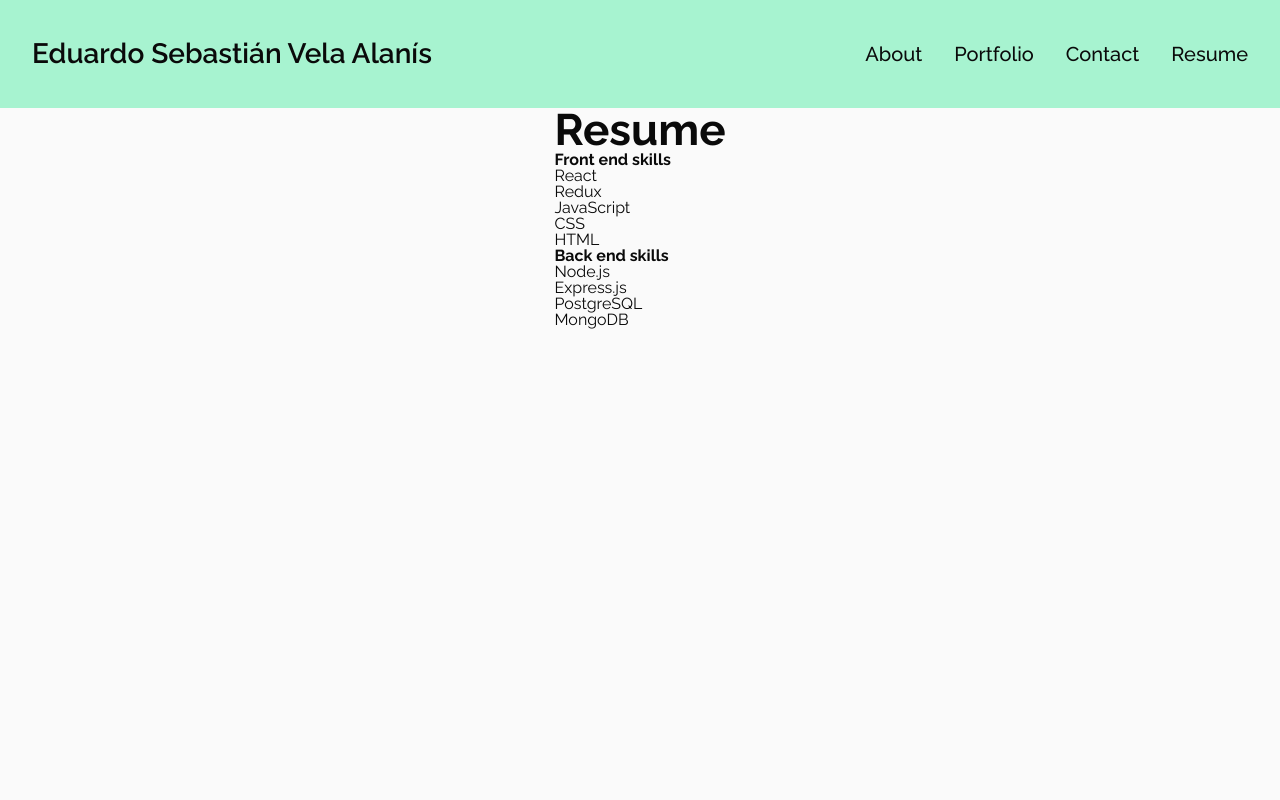
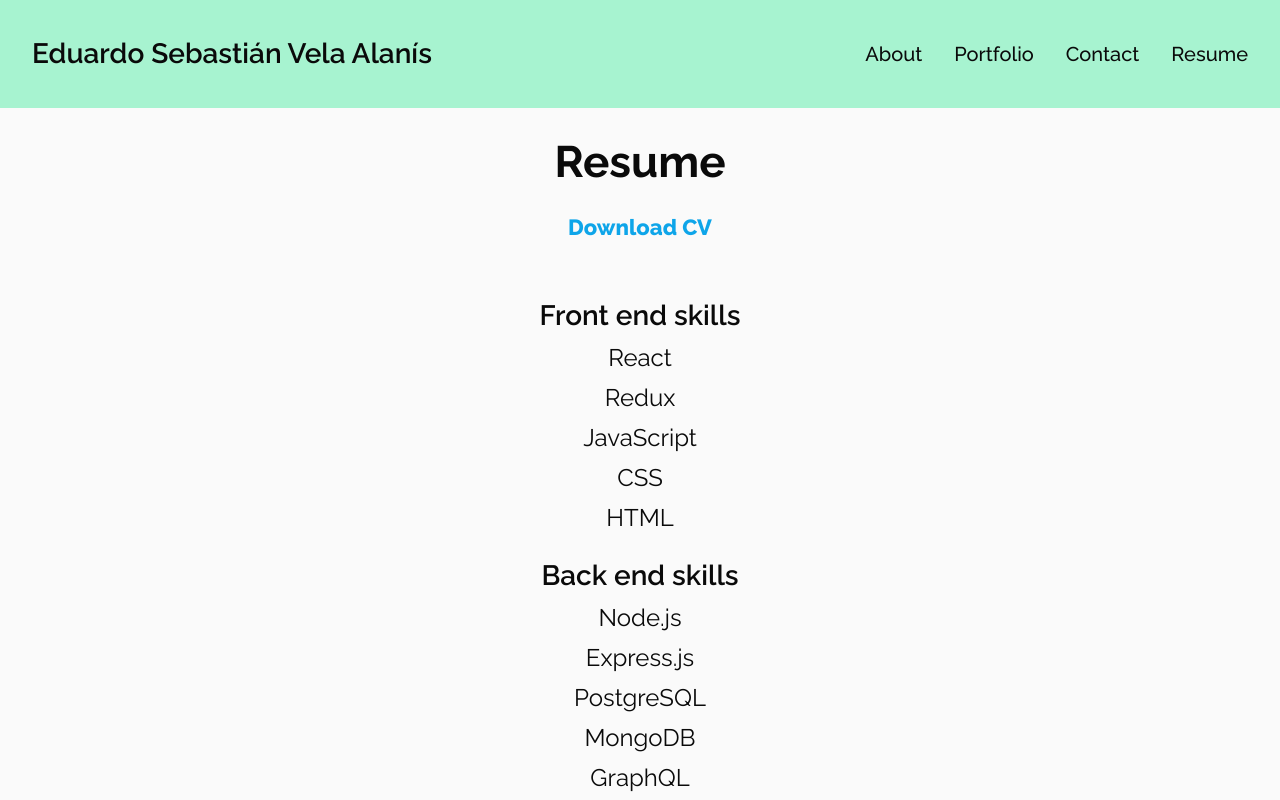
Before and after one commit to eduardoVela2022/react-portfolio, a React (Vite) app: page /resume in a window 1280 px wide. Shown: the top 800 px of the page. Built offline with nearby package versions, Linux system fonts and the light colour scheme.

Commit message:
Added style to the resume page, and added an anchor element to download my CV.

```diff
--- a/src/App.css
+++ b/src/App.css
@@ -44,8 +44,8 @@
   font-size: 2.75rem;
 }
 
-/* About Page Container */
-.about-page-container {
+/* Content Container */
+.content-container {
   display: flex;
   flex-direction: column;
   align-items: center;
@@ -54,12 +54,50 @@
   width: 75dvw;
 }
 
-.about-page-container img {
+/* About Page Profile Image */
+.about-page-profile-image {
   max-width: 16rem;
   border-radius: 25px;
 }
 
-.about-page-container p {
+/* About Page Paragraph */
+.about-page-paragraph {
   text-align: justify;
   line-height: 1.5;
 }
+
+/* Resume Download Link */
+.resume-download-link {
+  font-size: 1.375rem;
+  font-weight: 800;
+  margin-bottom: 2rem;
+  color: #0ea5e9;
+  transition: color 0.5s ease;
+}
+
+.resume-download-link:hover {
+  color: #38bdf8;
+}
+
+/* Resume Skill List */
+.resume-skill-list {
+  display: flex;
+  flex-direction: column;
+  gap: 1rem;
+}
+
+.resume-skill-list h3 {
+  font-size: 1.75rem;
+  font-weight: 600;
+}
+
+.resume-skill-list ul {
+  display: flex;
+  flex-direction: column;
+  align-items: center;
+  gap: 1rem;
+}
+
+.resume-skill-list li {
+  font-size: 1.5rem;
+}
--- a/src/components/ResumeSkillList.jsx
+++ b/src/components/ResumeSkillList.jsx
@@ -4,7 +4,7 @@ import ResumeSkillListItem from "./ResumeSkillListItem";
 // The resume skill list component
 function ResumeSkillList({ title, skills }) {
   return (
-    <div>
+    <div className="resume-skill-list">
       <h3>{title}</h3>
 
       <ul>
--- a/src/pages/About.jsx
+++ b/src/pages/About.jsx
@@ -4,15 +4,16 @@ import ProfilePicture from "../assets/profilePicture.jpeg";
 // The about page
 function About() {
   return (
-    <div className="about-page-container">
+    <div className="content-container">
       <PageTitle title="About" />
 
       <img
+        className="about-page-profile-image"
         src={ProfilePicture}
         alt="A profile picture of Eduardo Sebastian Vela Alanis"
       />
 
-      <p>
+      <p className="about-page-paragraph">
         I am a front end web developer that is fresh out of a full stack web
         development bootcamp. I know how to use React, and I have learned about
         other technologies that make up its ecosystem, such as Redux, React
--- a/src/pages/Resume.jsx
+++ b/src/pages/Resume.jsx
@@ -1,14 +1,29 @@
 import PageTitle from "../components/PageTitle";
 import ResumeSkillList from "../components/ResumeSkillList";
+import CV_PATH from "../assets/CV.pdf";
 
 // The resume page
 function Resume() {
   const frontEndSkills = ["React", "Redux", "JavaScript", "CSS", "HTML"];
-  const backEndSkills = ["Node.js", "Express.js", "PostgreSQL", "MongoDB"];
+  const backEndSkills = [
+    "Node.js",
+    "Express.js",
+    "PostgreSQL",
+    "MongoDB",
+    "GraphQL",
+  ];
 
   return (
-    <div>
+    <div className="content-container">
       <PageTitle title="Resume" />
+
+      <a
+        className="resume-download-link"
+        href={CV_PATH}
+        download="ESVA-CV-EN-2.pdf"
+      >
+        Download CV
+      </a>
 
       <ResumeSkillList title="Front end skills" skills={frontEndSkills} />
 
```
Also changed, not shown: 1 other file (tests, documents, lock files or other folders).
